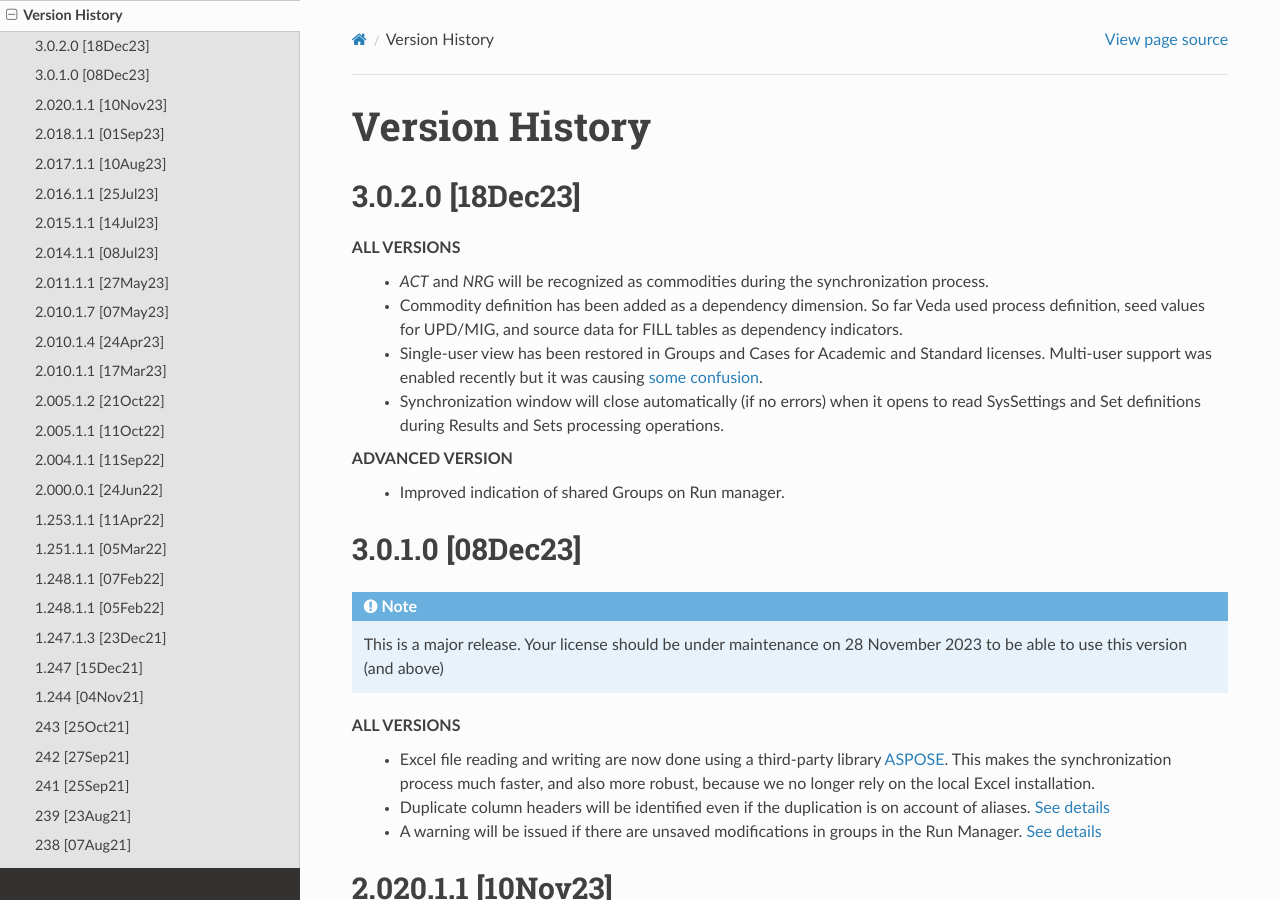
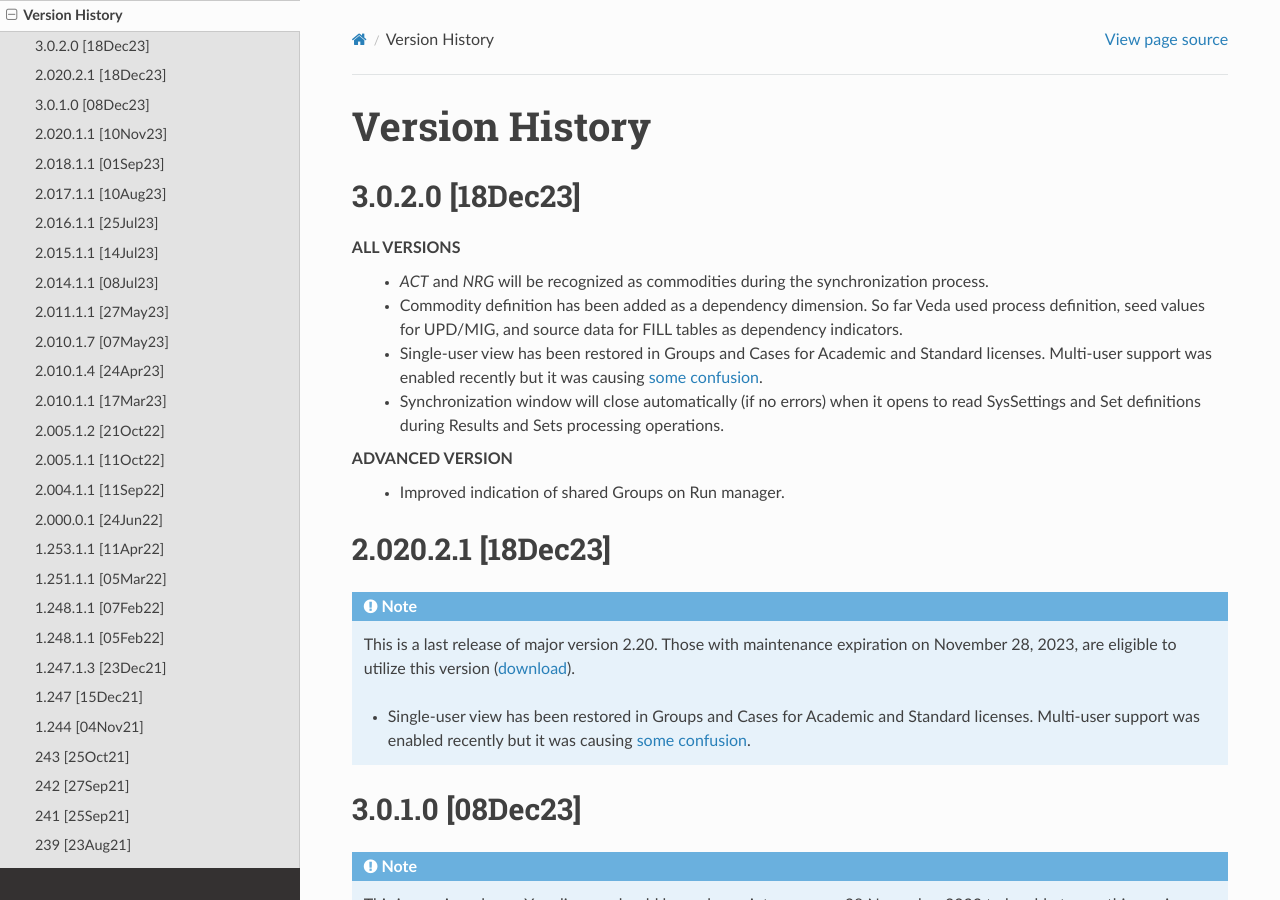
Before and after one commit to kanors-emr/Veda-documentation, a Sphinx documentation site: the page built from docs/source/pages/version_history.rst, in a window 1280 px wide and 900 px high. Built offline with Sphinx 7.4.7 and the Read the Docs theme 2.0.0, drawn with Linux system fonts in a browser that asks for light colours.

Commit message:
Last version of major version 2.20

```diff
--- a/docs/source/pages/version_history.rst
+++ b/docs/source/pages/version_history.rst
@@ -1,6 +1,7 @@
 ################
 Version History
 ################
+
 
 3.0.2.0 [18Dec23]
 ^^^^^^^^^^^^^^^^^
@@ -14,6 +15,13 @@
 
 **ADVANCED VERSION**
     * Improved indication of shared Groups on Run manager.
+
+2.020.2.1 [18Dec23]
+^^^^^^^^^^^^^^^^^
+.. note::
+    This is a last release of major version 2.20. Those with maintenance expiration on November 28, 2023, are eligible to utilize this version (`download <https://github.com/kanors-emr/Veda2.0-Installation/releases/tag/v2.20.2.1>`_).
+
+    * Single-user view has been restored in Groups and Cases for Academic and Standard licenses. Multi-user support was enabled recently but it was causing `some confusion <https://github.com/kanors-emr/Veda2.0-Installation/issues/23>`_.
 
 
 3.0.1.0 [08Dec23]
```
